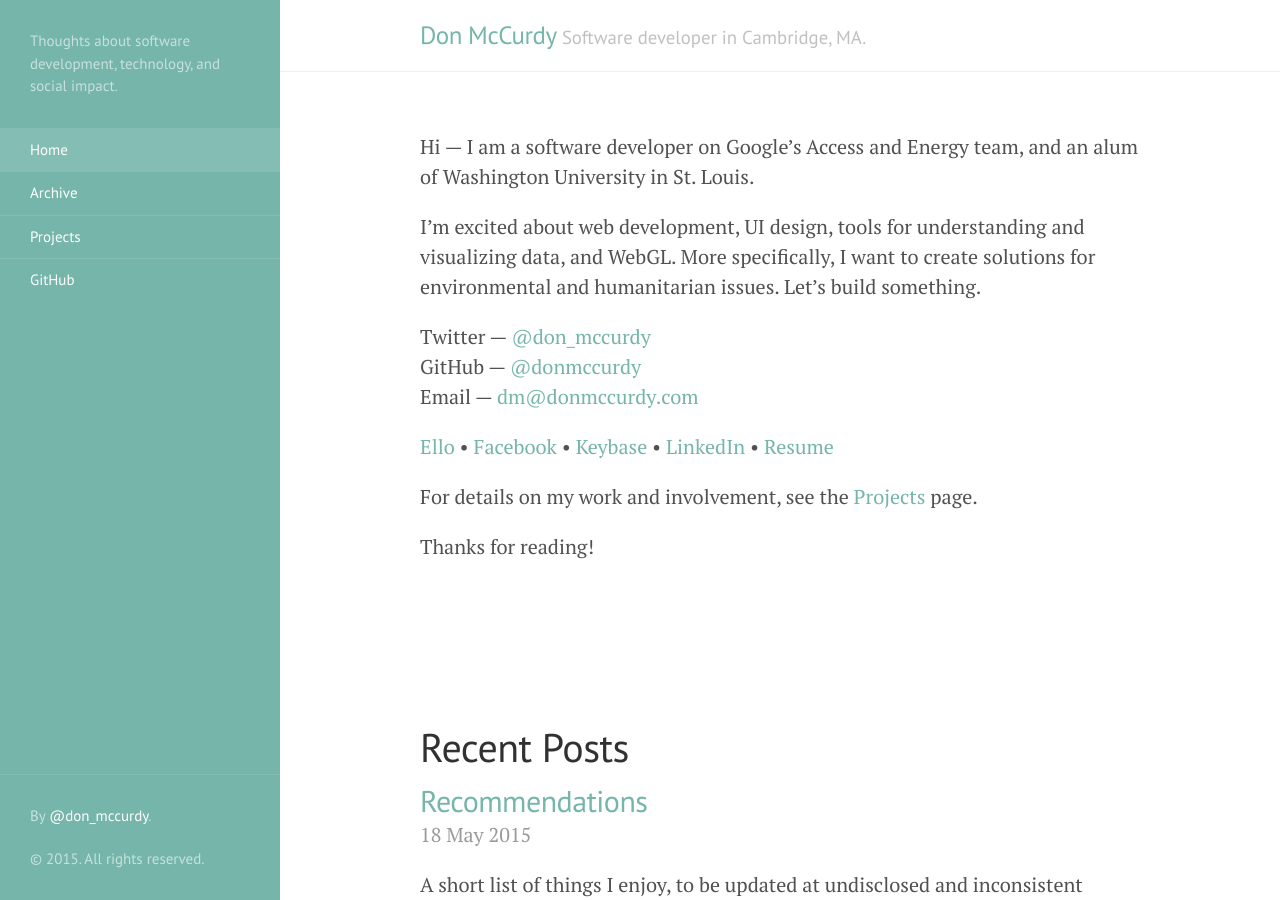
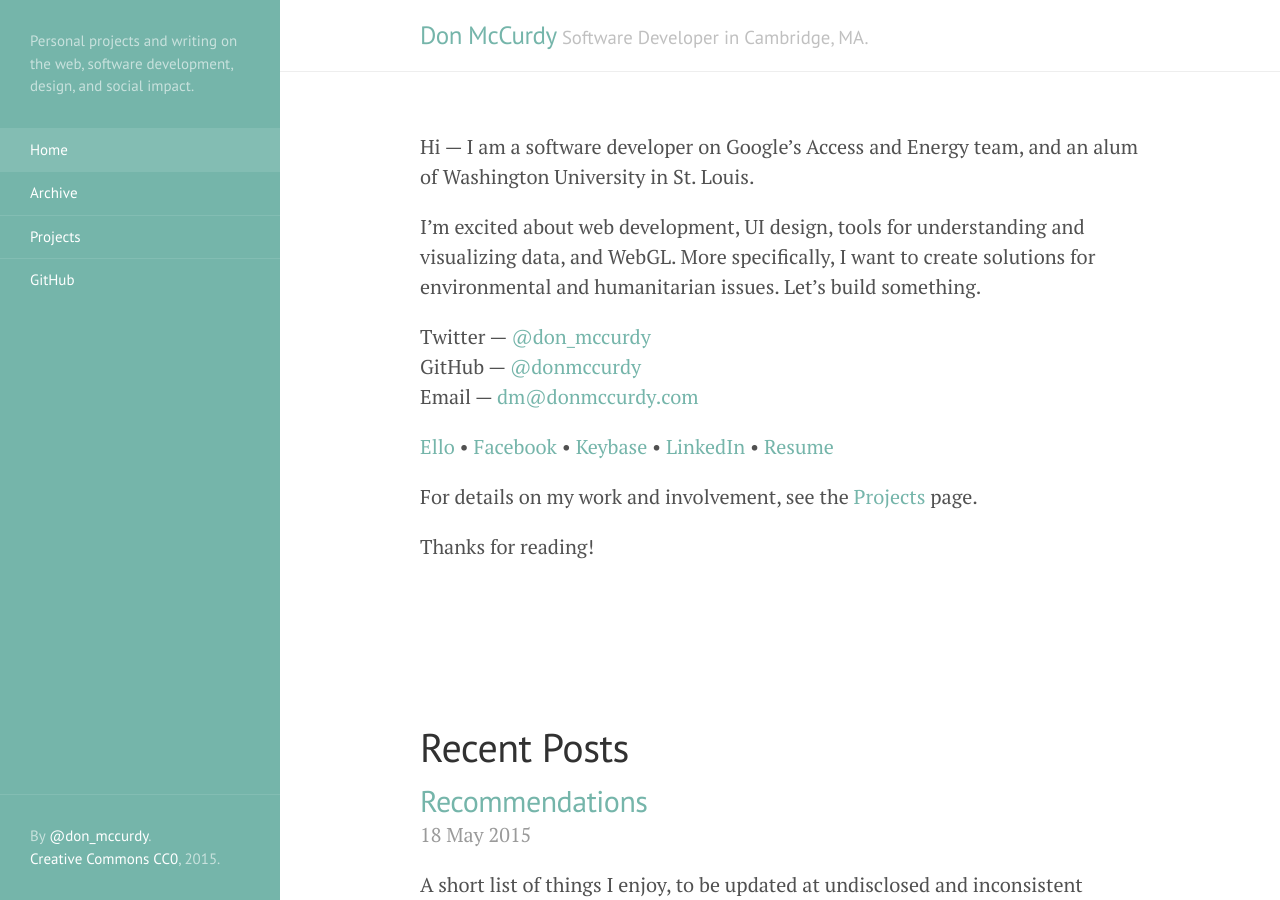
Before and after one commit to donmccurdy/blog, a Jekyll site: the page built from index.html, in a window 1280 px wide and 900 px high. Built offline with Jekyll 4.4.1, drawn with Linux system fonts in a browser that asks for light colours; Markdown is read by kramdown in place of the engine named in the settings; the list of posts is cut into pages by our own code.

```diff
--- a/_config.yml
+++ b/_config.yml
@@ -10,8 +10,8 @@ relative_permalinks: true
 
 # Setup
 title:               Don McCurdy
-tagline:             'Software developer in Cambridge, MA.'
-description:         'Thoughts about software development, technology, and social impact.'
+tagline:             'Software Developer in Cambridge, MA.'
+description:         'Personal projects and writing on the web, software development, design, and social impact.'
 url:                 https://www.donmccurdy.com
 baseurl:             /
 paginate:            3
--- a/_includes/sidebar.html
+++ b/_includes/sidebar.html
@@ -29,7 +29,7 @@
   </nav>
 
   <div class="sidebar-item">
-    <p>By <a href="{{ site.author.url }}" target="_blank">{{ site.author.handle }}</a>.</p>
-    <p>&copy; {{ site.time | date: '%Y' }}. All rights reserved.</p>
+    <div>By <a href="{{ site.author.url }}" target="_blank">{{ site.author.handle }}</a>.</div>
+    <div><a href="http://creativecommons.org/publicdomain/zero/1.0/" target="_blank">Creative Commons CC0</a>, {{ site.time | date: '%Y' }}.</div>
   </div>
 </div>
--- a/index.html
+++ b/index.html
@@ -52,4 +52,6 @@ title: Home
 
 <hr>
 
-<footer class="footer-attribution">Written by <a href="{{ site.author.url }}">@don_mccurdy</a>.</footer>
+<footer class="footer-attribution">
+  Written by <a href="{{ site.author.url }}">{{ site.author.handle }}</a>.
+</footer>
```
